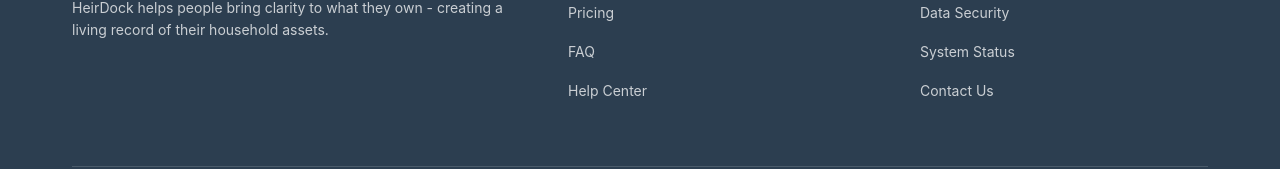
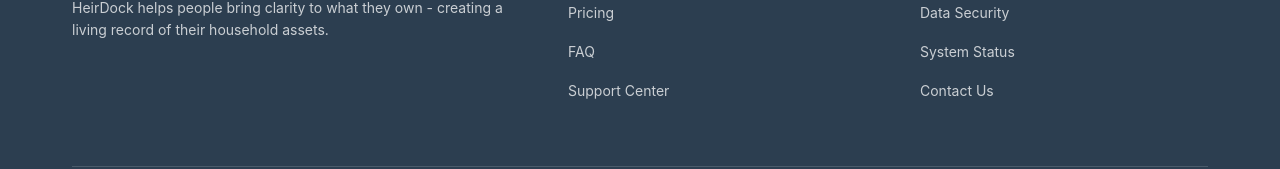
Before and after one commit to HeirDock/heirdock-website, a React (Vite) app in the folder apps/web/: page / in a window 1280 px wide. Shown: the part 4276-4445 px from the top of the page. Built offline with nearby package versions, Linux system fonts and the light colour scheme.

Commit message:
Update Help Center footer link to external Support Center

```diff
--- a/apps/web/src/components/Footer.tsx
+++ b/apps/web/src/components/Footer.tsx
@@ -21,7 +21,7 @@
               <Link to="/customer">For Families</Link>
               <Link to="/customer/pricing">Pricing</Link>
               <Link to="/faq">FAQ</Link>
-              <Link to="/help">Help Center</Link>
+              <a href="https://support.heirdock.com" target="_blank" rel="noopener noreferrer">Support Center</a>
             </div>
           </div>
 
```
Also changed, not shown: 1 other file (tests, documents, lock files or other folders).
